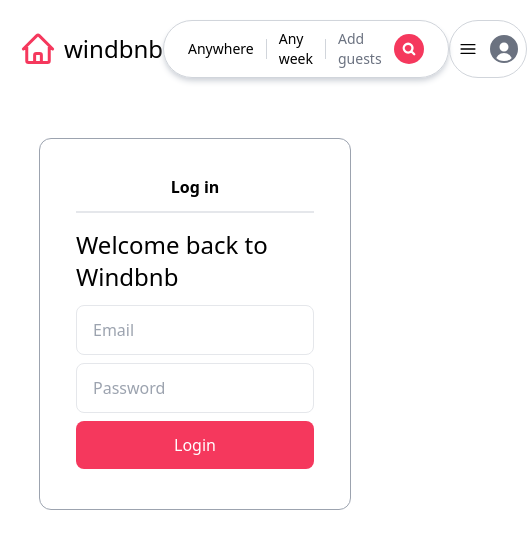
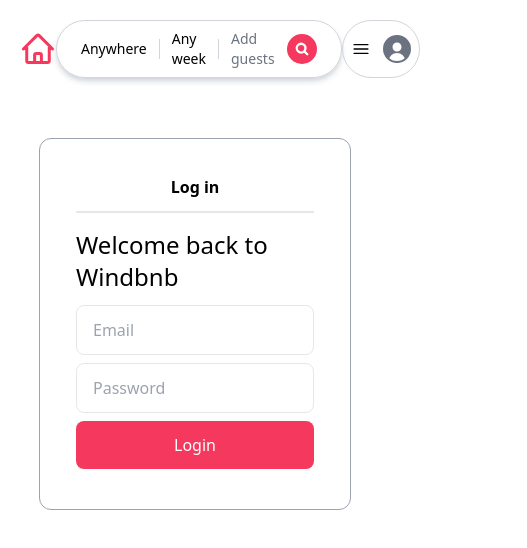
Before and after one commit to timothymei327/windbnb, a React (Create React App) app in the folder client/: page /login in a window 390 px wide. Shown: the top 548 px of the page, 527 px wide, since content can reach past the window. Built offline with nearby package versions, Linux system fonts and the light colour scheme.

Commit message:
optimized header and login styles for mobile

```diff
--- a/client/src/components/Header.jsx
+++ b/client/src/components/Header.jsx
@@ -19,7 +19,7 @@ const Header = () => {
             d="M2.25 12l8.954-8.955c.44-.439 1.152-.439 1.591 0L21.75 12M4.5 9.75v10.125c0 .621.504 1.125 1.125 1.125H9.75v-4.875c0-.621.504-1.125 1.125-1.125h2.25c.621 0 1.125.504 1.125 1.125V21h4.125c.621 0 1.125-.504 1.125-1.125V9.75M8.25 21h8.25"
           />
         </svg>
-        <span className="font-medium text-2xl">windbnb</span>
+        <span className="font-medium text-2xl hidden sm:flex">windbnb</span>
       </a>
       <div className="flex items-center text-sm gap-3 border border-gray-300 rounded-full py-2 px-6 shadow-md shadow-gray-300">
         <div className="font-medium">Anywhere</div>
--- a/client/src/pages/Login.jsx
+++ b/client/src/pages/Login.jsx
@@ -1,6 +1,6 @@
 const Login = () => {
   return(
-    <div className="mt-10 border border-gray-400 rounded-xl max-w-[80%] mx-auto p-9">
+    <div className="mt-10 border border-gray-400 rounded-xl sm:max-w-md max-w-[80%] mx-auto p-9">
       <h1 className="text-md font-semibold text-center border-b-2 pb-3 mb-4">Log in</h1>
       <h1 className="text-2xl font-medium mb-2">Welcome back to Windbnb</h1>
       <form>
```
